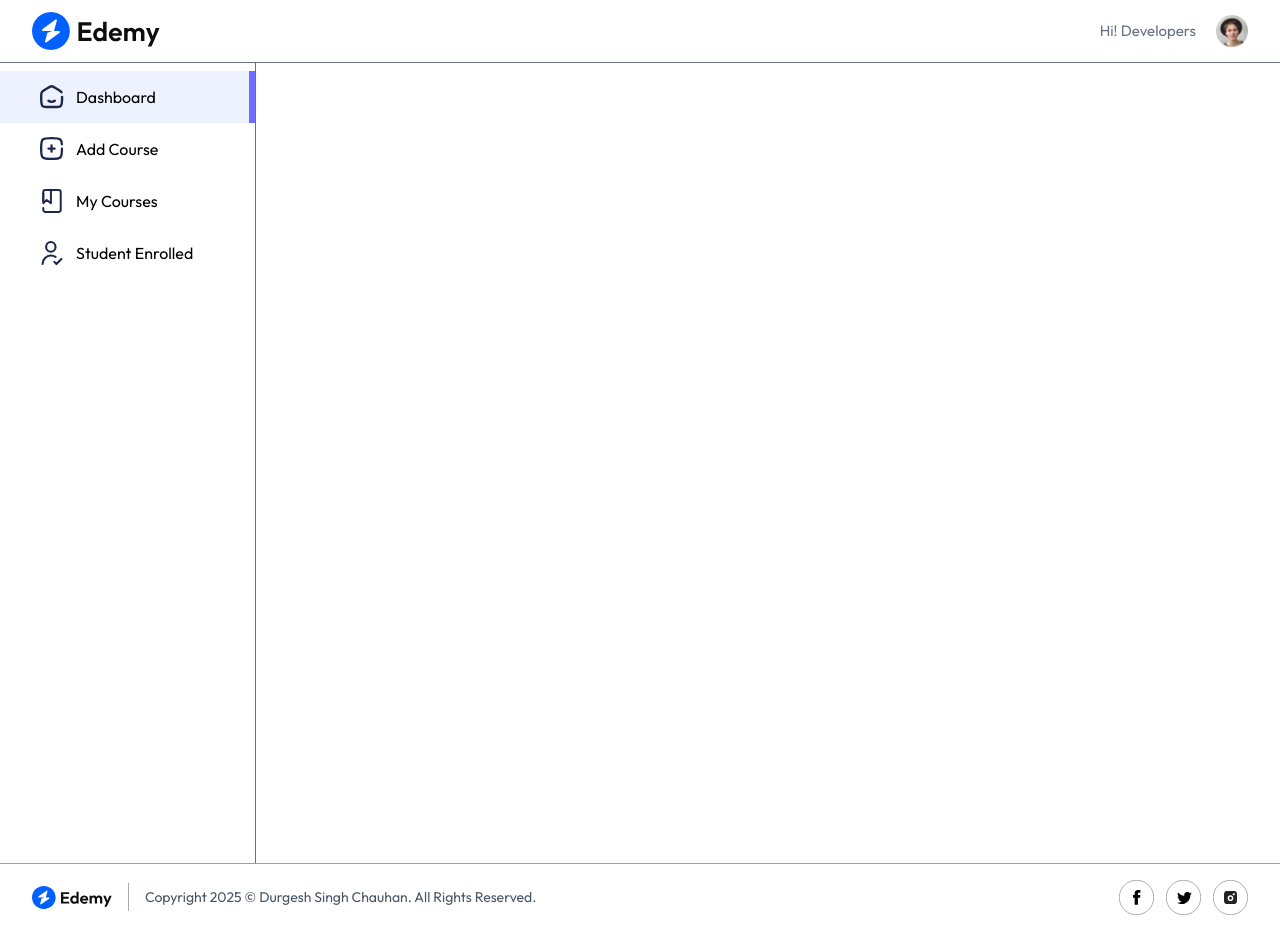
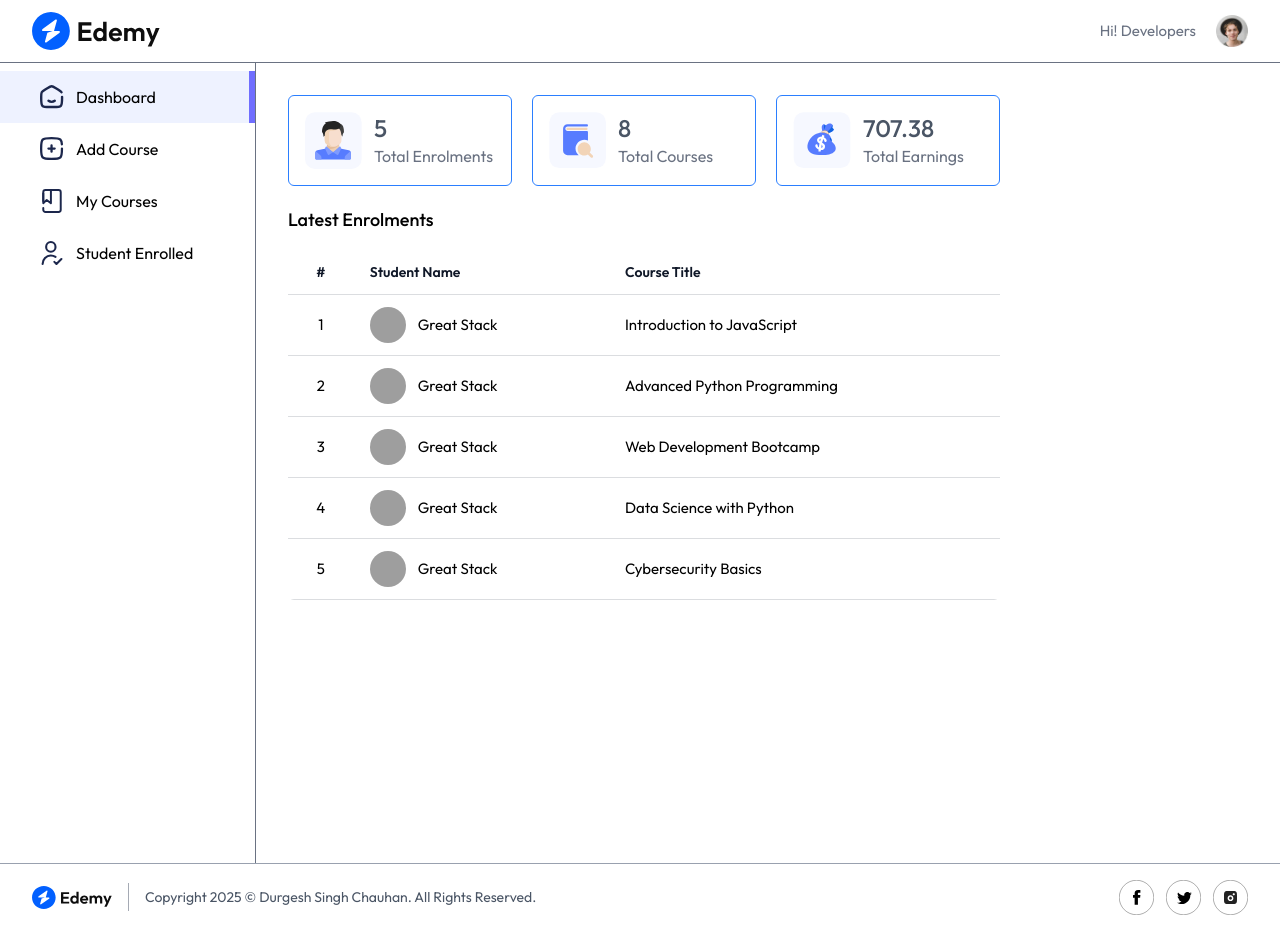
Before and after one commit to DurgeshSChauhan007/LMS, a React (Vite) app in the folder client/: page /educator in a window 1280 px wide. Built offline with nearby package versions, Linux system fonts and the light colour scheme; no server answers; grey boxes are pictures that could not be loaded.

Commit message:
commit dashboard

```diff
--- a/client/src/App.jsx
+++ b/client/src/App.jsx
@@ -29,7 +29,7 @@
         <Route path='/player/:courseId' element={<Player />}></Route>
         <Route path='/loading/:path' element={<Loading />}></Route>
         <Route path='/educator' element={<Educator />}>
-            <Route path='educator' element={<Dashboard />} />
+            <Route path='/educator' element={<Dashboard />} />
             <Route path='add-course' element={<AddCourse />} />
             <Route path='my-courses' element={<MyCourse />} />
             <Route path='student-enrolled' element={<StudentEnrolled />} />
--- a/client/src/components/educator/Footer.jsx
+++ b/client/src/components/educator/Footer.jsx
@@ -9,7 +9,7 @@
         <div className="hidden md:block h-7 w-px bg-gray-500/60"></div>
         <p className="text-gray-600 text-sm">Copyright 2025 © Durgesh Singh Chauhan. All Rights Reserved.</p>
       </div>
-      <div className='flex items-center gap-3 max-md:mt-4'>
+      <div className='flex items-center gap-3 max-md:mt-0'>
         <a href="#">
           <img src={assets.facebook_icon} alt="facebook_icon" />
         </a>
--- a/client/src/pages/educator/Dashboard.jsx
+++ b/client/src/pages/educator/Dashboard.jsx
@@ -1,11 +1,84 @@
-import React from 'react'
+import React, { useContext, useEffect, useState } from 'react'
+import { AppContext } from '../../context/AppContext';
+import { assets, dummyDashboardData } from '../../assets/assets';
+import Loading from '../../components/student/Loading';
 
 const Dashboard = () => {
-  return (
-    <div>
-        <h1>Dashboard Page</h1>
+
+  const { currency } = useContext(AppContext);
+  const [dashboardData, setDashboardData] = useState(null);
+
+  const fetchDashboardData = async() => {
+    setDashboardData(dummyDashboardData);
+  }
+
+  useEffect(() => {
+    fetchDashboardData();
+  }, [])
+
+  return dashboardData ? (
+    <div className='min-h-screen flex flex-col items-start justify-between gap-8 md:p-8 md:pb-0 p-4 pt-8 pb-0'>
+      <div className='space-y-5'>
+        <div className='flex flex-wrap gap-5 items-center'>
+          <div className='flex items-center gap-3 shadow-card border border-blue-500 p-4 w-56 rounded-md'>
+            <img src={assets.patients_icon} alt="patients_icon" />
+            <div className=''>
+              <p className='text-2xl font-medium text-gray-600'>{dashboardData.enrolledStudentsData.length}</p>
+              <p className='text-base text-gray-500'>Total Enrolments</p>
+            </div>
+          </div>
+          <div className='flex items-center gap-3 shadow-card border border-blue-500 p-4 w-56 rounded-md'>
+            <img src={assets.appointments_icon} alt="appointments_icon" />
+            <div className=''>
+              <p className='text-2xl font-medium text-gray-600'>{dashboardData.totalCourses}</p>
+              <p className='text-base text-gray-500'>Total Courses</p>
+            </div>
+          </div>
+          <div className='flex items-center gap-3 shadow-card border border-blue-500 p-4 w-56 rounded-md'>
+            <img src={assets.earning_icon} alt="earning_icon" />
+            <div className=''>
+              <p className='text-2xl font-medium text-gray-600'>{currency}{dashboardData.totalEarnings}</p>
+              <p className='text-base text-gray-500'>Total Earnings</p>
+            </div>
+          </div>
+        </div>
+
+        <div>
+          <h2 className='pb-4 text-lg font-medium'>Latest Enrolments</h2>
+          <div className='flex flex-col items-center max-w-4xl w-full overflow-hidden rounded-md bg-white border-gray-600/20'>
+          <table className='table-fixed md:table-auto w-full overflow-hidden'>
+            <thead className='text-gray-900 border-b border-gray-600/20 text-sm text-left'>
+              <tr>
+                <th className='px-4 py-3 font-semibold text-center hidden sm:table-cell'>#</th>
+                <th className='px-4 py-3 font-semibold'>Student Name</th>
+                <th className='px-4 py-3 font-semibold'>Course Title</th>
+              </tr>
+            </thead>
+            <tbody>
+              {
+                dashboardData.enrolledStudentsData.map((item, index) => (
+                  <tr key={index} className='border-b border-gray-600/20'>
+                    <td className='px-4 py-3 text-center hidden sm:table-cell'>{index + 1}</td>
+                    <td className='md:px-4 px-2 py-3 flex items-center space-x-3'>
+                      <img
+                      src={item.student.imageUrl}
+                      alt=""
+                      className='w-9 h-9 rounded-full'
+                      />
+                      <span className='truncate'>{item.student.name}</span>
+                    </td>
+                    <td className='px-4 py-3 truncate'>{item.courseTitle}</td>
+                  </tr>
+                ))
+              }
+
+            </tbody>
+          </table>
+          </div>
+        </div>
+      </div>
     </div>
-  )
+  ) : <Loading/>
 }
 
 export default Dashboard
```
